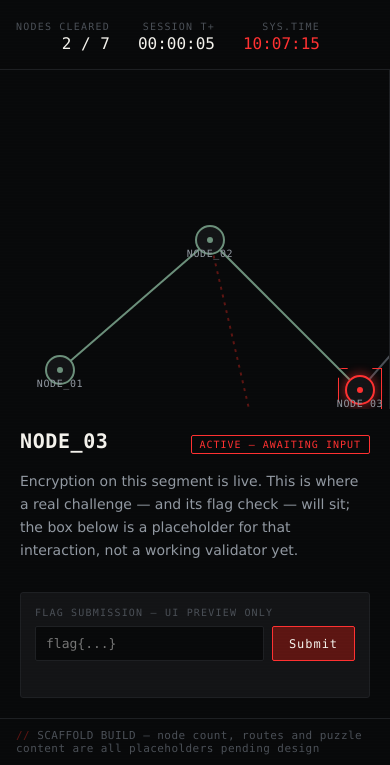
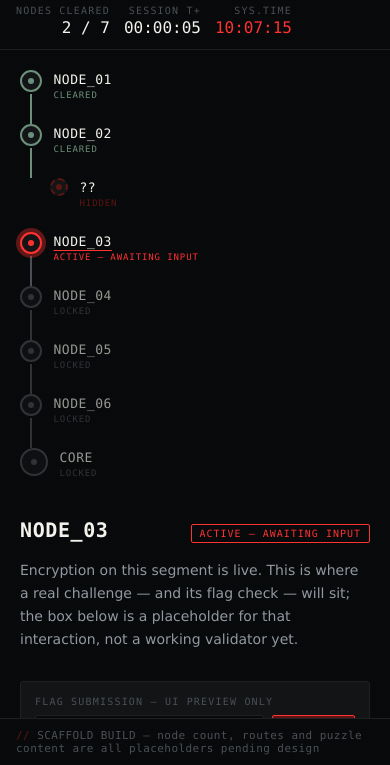
Before and after one commit to MaxTheMan-1216/CTF-Skynet, a plain HTML site: page index.html in a window 390 px wide. Shown: the part 79-844 px from the top of the page. Drawn offline with Linux system fonts and the light colour scheme.

Commit message:
Added scaling

```diff
--- a/index.html
+++ b/index.html
@@ -129,6 +129,10 @@
     margin-top: 2px;
   }
   .hud-stat .v.signal { color: var(--signal); }
+  @media (max-width: 420px) {
+    header { padding: 16px 16px 12px; gap: 14px; }
+    .hud-stats { gap: 14px; }
+  }
 
   /* ---------- layout ---------- */
   main {
@@ -148,20 +152,19 @@
     border-right: 1px solid var(--panel-edge);
     display: flex;
     align-items: center;
+    container-type: inline-size;
   }
   .map-wrap::-webkit-scrollbar { height: 8px; }
   .map-wrap::-webkit-scrollbar-thumb { background: var(--panel-edge); }
 
   .map {
     position: relative;
-    width: 1000px;
-    max-width: none;
-    height: 480px;
+    width: 100%;
+    max-width: 1100px;
+    min-width: 520px;
+    aspect-ratio: 1000 / 480;
     flex: none;
     margin: auto;
-  }
-  @media (max-width: 1100px) {
-    .map { width: 1000px; }
   }
 
   .map svg { position: absolute; inset: 0; width: 100%; height: 100%; overflow: visible; }
@@ -187,8 +190,8 @@
 
   .node {
     position: absolute;
-    width: 30px;
-    height: 30px;
+    width: clamp(20px, 4cqw, 30px);
+    height: clamp(20px, 4cqw, 30px);
     transform: translate(-50%, -50%);
     border-radius: 50%;
     border: 2px solid var(--steel-dim);
@@ -220,14 +223,14 @@
     .node.current { animation: none; box-shadow: 0 0 10px 2px var(--signal-glow); }
   }
 
-  .node.core { width: 44px; height: 44px; }
+  .node.core { width: clamp(28px, 5.6cqw, 44px); height: clamp(28px, 5.6cqw, 44px); }
   .node.core .dot { width: 9px; height: 9px; }
 
   .node.bonus {
     border-style: dashed;
     border-color: var(--signal-dim);
-    width: 24px;
-    height: 24px;
+    width: clamp(16px, 3.2cqw, 24px);
+    height: clamp(16px, 3.2cqw, 24px);
     cursor: pointer;
   }
   .node.bonus .dot { background: var(--signal-dim); }
@@ -256,13 +259,97 @@
     transform: translateX(-50%);
     margin-top: 8px;
     font-family: var(--font-mono);
-    font-size: 10px;
+    font-size: clamp(8px, 1.6cqw, 10px);
     letter-spacing: 0.06em;
     white-space: nowrap;
     color: var(--steel-dim);
   }
   .node.current ~ .node-label,
   .node.cleared ~ .node-label { color: var(--steel); }
+
+  /* ---------- mobile step-list (replaces the graph under 640px) ---------- */
+  .list-view {
+    display: none;
+    flex-direction: column;
+    width: 100%;
+    padding: 20px clamp(16px, 5vw, 28px);
+  }
+  @media (max-width: 640px) {
+    .map-wrap { display: none; }
+    .list-view { display: flex; }
+  }
+
+  .list-item {
+    position: relative;
+    display: flex;
+    align-items: flex-start;
+    gap: 12px;
+    padding: 0 0 24px;
+    background: none;
+    border: none;
+    text-align: left;
+    font: inherit;
+    color: inherit;
+    cursor: default;
+    width: 100%;
+  }
+  .list-item:last-child { padding-bottom: 0; }
+  .list-item.bonus { margin-left: 30px; }
+  .stem {
+    position: absolute;
+    left: 10px;
+    top: 24px;
+    bottom: 0;
+    width: 2px;
+    background: var(--steel-dim);
+  }
+  .list-item.cleared .stem { background: var(--cleared); }
+
+  .list-dot {
+    flex: none;
+    width: 22px;
+    height: 22px;
+    border-radius: 50%;
+    border: 2px solid var(--steel-dim);
+    background: var(--panel);
+    display: flex;
+    align-items: center;
+    justify-content: center;
+    z-index: 1;
+  }
+  .list-dot .dot { width: 6px; height: 6px; border-radius: 50%; background: var(--steel-dim); }
+  .list-item.cleared .list-dot { border-color: var(--cleared); }
+  .list-item.cleared .dot { background: var(--cleared); }
+  .list-item.current .list-dot { border-color: var(--signal); box-shadow: 0 0 0 4px var(--signal-glow); }
+  .list-item.current .dot { background: var(--signal); }
+  .list-item.core .list-dot { width: 28px; height: 28px; }
+  .list-item.bonus .list-dot { border-style: dashed; border-color: var(--signal-dim); width: 18px; height: 18px; }
+  .list-item.bonus .dot { background: var(--signal-dim); }
+  .list-item.locked { opacity: 0.6; }
+
+  .list-main { display: flex; flex-direction: column; gap: 3px; padding-top: 2px; min-width: 0; }
+  .list-label {
+    font-family: var(--font-mono);
+    font-size: 13px;
+    letter-spacing: 0.04em;
+    color: var(--phosphor);
+  }
+  .list-status {
+    font-family: var(--font-mono);
+    font-size: 9px;
+    letter-spacing: 0.1em;
+    text-transform: uppercase;
+    color: var(--steel-dim);
+  }
+  .list-item.current .list-status { color: var(--signal); }
+  .list-item.cleared .list-status { color: var(--cleared); }
+  .list-item.bonus .list-status { color: var(--signal-dim); }
+
+  button.list-item[data-tap="true"] { cursor: pointer; }
+  button.list-item[data-tap="true"]:hover .list-label,
+  button.list-item[data-tap="true"]:focus-visible .list-label { color: var(--phosphor); }
+  button.list-item[data-tap="true"]:focus-visible { outline: 1px solid var(--signal); outline-offset: 3px; }
+  .list-item.selected .list-label { color: var(--phosphor); text-decoration: underline; text-decoration-color: var(--signal); text-underline-offset: 4px; }
 
   /* ---------- briefing panel ---------- */
   .briefing {
@@ -405,6 +492,8 @@
     </div>
   </div>
 
+  <nav class="list-view" id="list" aria-label="Node progression"></nav>
+
   <section class="briefing" id="briefing" aria-live="polite"></section>
 </main>
 
@@ -438,6 +527,7 @@
   const byId = Object.fromEntries(NODES.map(n => [n.id, n]));
   const routesEl = document.getElementById("routes");
   const nodesEl = document.getElementById("nodes");
+  const listEl = document.getElementById("list");
   const briefingEl = document.getElementById("briefing");
 
   function routeClass(a, b) {
@@ -469,8 +559,8 @@
   NODES.forEach(n => {
     const wrap = document.createElement("div");
     wrap.style.position = "absolute";
-    wrap.style.left = n.x + "px";
-    wrap.style.top = n.y + "px";
+    wrap.style.left = (n.x / 1000 * 100) + "%";
+    wrap.style.top = (n.y / 480 * 100) + "%";
 
     const btn = document.createElement("div");
     btn.className = "node " + n.status + (n.core ? " core" : "") + (n.bonus ? " bonus" : "");
@@ -494,6 +584,38 @@
     wrap.appendChild(label);
     nodesEl.appendChild(wrap);
   });
+
+  function makeListItem(n, showStem) {
+    const tappable = n.status === "current" || n.status === "cleared" || n.status === "bonus";
+    const el = document.createElement(tappable ? "button" : "div");
+    if (tappable) { el.type = "button"; el.dataset.tap = "true"; }
+    el.className = "list-item " + n.status + (n.core ? " core" : "") + (n.bonus ? " bonus" : "");
+    el.dataset.id = n.id;
+    el.innerHTML = (showStem ? '<span class="stem"></span>' : "") +
+      '<span class="list-dot"><span class="dot"></span></span>' +
+      '<span class="list-main">' +
+        '<span class="list-label">' + n.label + '</span>' +
+        '<span class="list-status">' + statusLabel(n.status) + '</span>' +
+      '</span>';
+    if (tappable) {
+      el.addEventListener("click", () => selectNode(n.id));
+    }
+    return el;
+  }
+
+  function buildList() {
+    const mainOrder = NODES.filter(n => !n.bonus);
+    const bonusAfter = {};
+    BONUS_ROUTES.forEach(([from, to]) => {
+      (bonusAfter[from] = bonusAfter[from] || []).push(byId[to]);
+    });
+
+    mainOrder.forEach((n, i) => {
+      listEl.appendChild(makeListItem(n, i < mainOrder.length - 1));
+      (bonusAfter[n.id] || []).forEach(b => listEl.appendChild(makeListItem(b, false)));
+    });
+  }
+  buildList();
 
   function renderBriefing(n) {
     briefingEl.innerHTML = "";
@@ -539,7 +661,7 @@
   }
 
   function selectNode(id) {
-    document.querySelectorAll(".node").forEach(el => el.classList.toggle("selected", el.dataset.id === id));
+    document.querySelectorAll(".node, .list-item").forEach(el => el.classList.toggle("selected", el.dataset.id === id));
     renderBriefing(byId[id]);
   }
 
```
